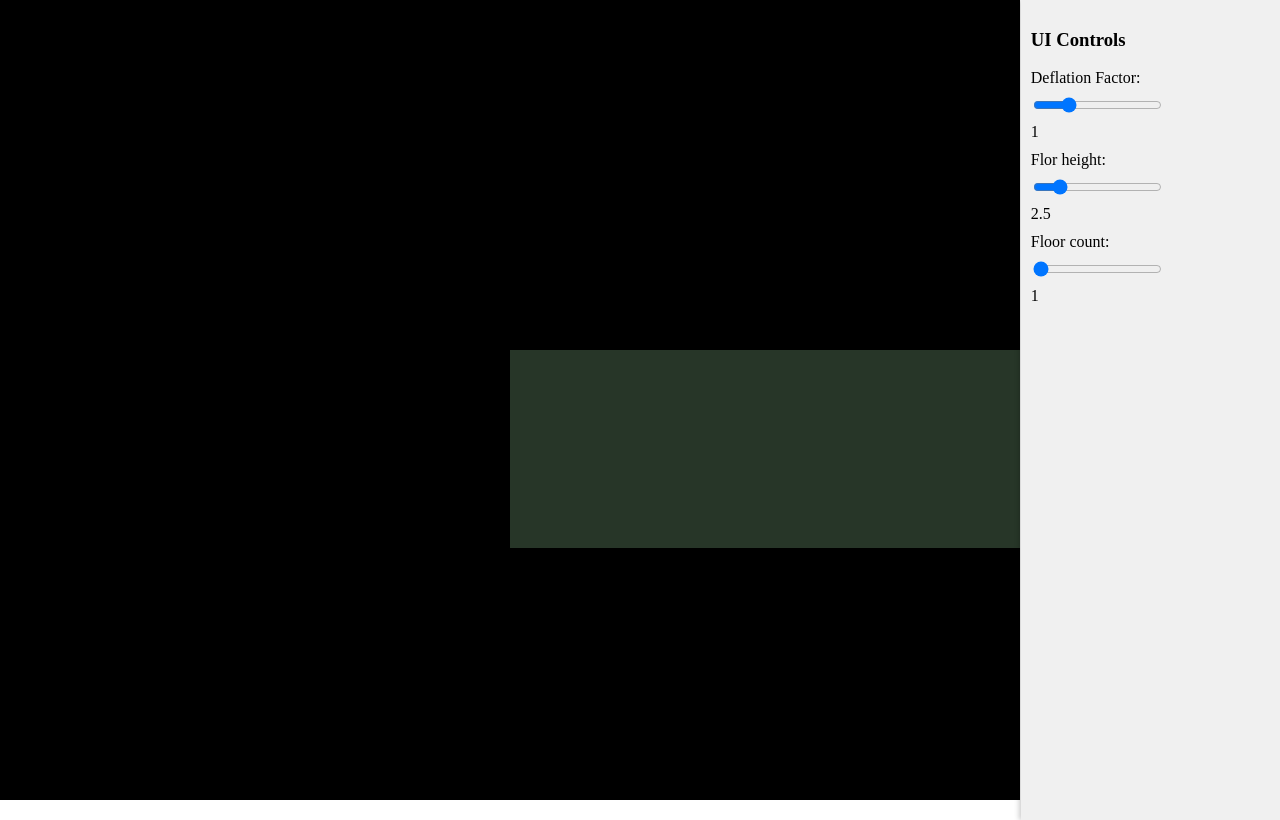
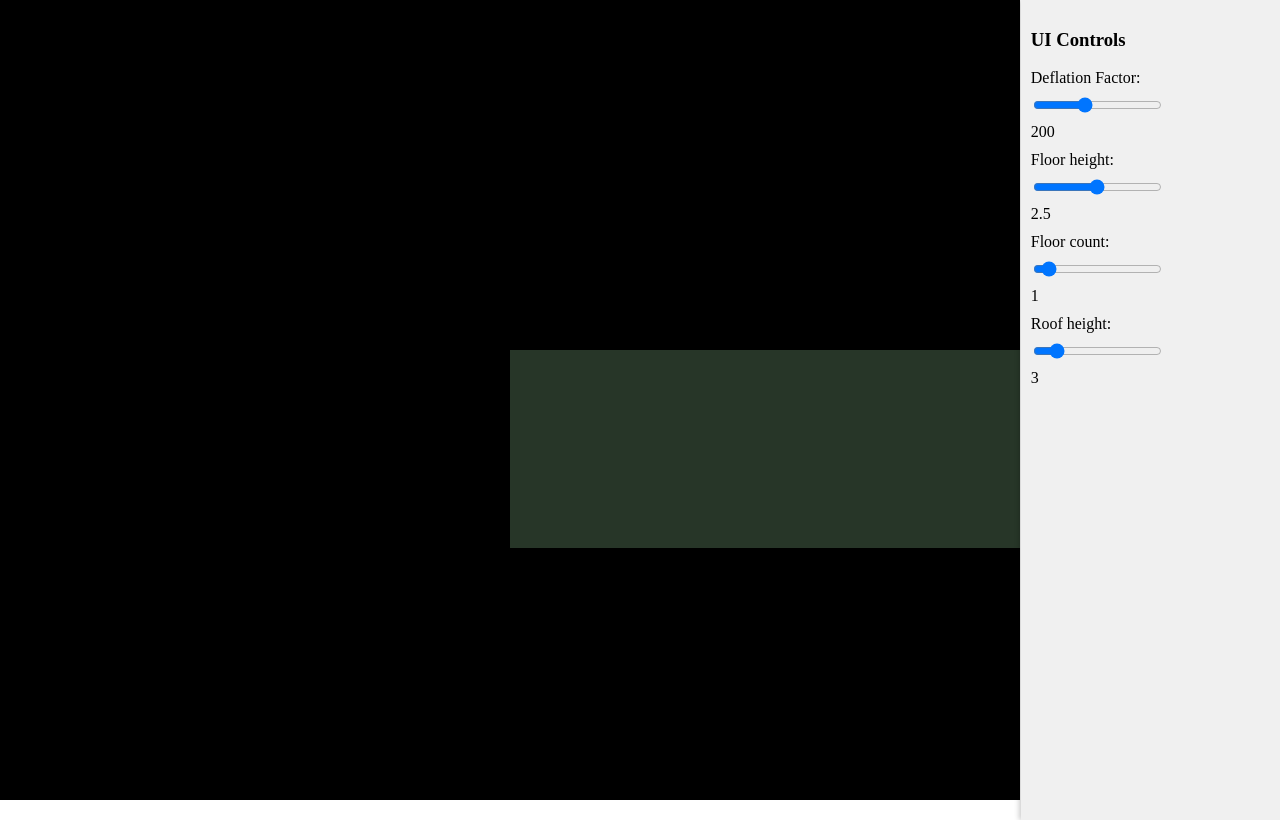
Before and after one commit to PennDraken/dyn-building-generator, a website built with Vite: page index.html in a window 1280 px wide. Built offline with nearby package versions, Linux system fonts and the light colour scheme; what straight-skeleton would draw is missing.

Commit message:
Added roof height slider

```diff
--- a/index.html
+++ b/index.html
@@ -46,19 +46,19 @@
 			<input
 				type="range"
 				id="deflationFactorSlider"
-				min="1"
-				max="200"
+				min="4"
+				max="500"
 				step="1"
-				value="50"
+				value="200"
 			/>
-			<span id="deflationFactorValue">1</span>
+			<span id="deflationFactorValue">200</span>
 
-			<label for="floorHeightSlider">Flor height:</label>
+			<label for="floorHeightSlider">Floor height:</label>
 			<input
 				type="range"
 				id="floorHeightSlider"
-				min="1"
-				max="10"
+				min="2"
+				max="3"
 				step="0.1"
 				value="2.5"
 			/>
@@ -69,11 +69,23 @@
 				type="range"
 				id="floorCountSlider"
 				min="1"
-				max="20"
+				max="15"
 				step="1"
-				value="1"
+				value="2"
 			/>
 			<span id="floorCountValue">1</span>
+
+			<label for="roofHeightSlider">Roof height:</label>
+			<input
+				type="range"
+				id="roofHeightSlider"
+				min="1"
+				max="15"
+				step="1"
+				value="3"
+			/>
+			<span id="roofHeightValue">3</span>
+
 		</div>
 		<script type="module" src="/main.js"></script>
 	</body>
--- a/main.js
+++ b/main.js
@@ -25,6 +25,7 @@ const rightContainer = document.getElementById('right');
 const leftScene = new THREE.Scene();
 const leftCamera = new THREE.OrthographicCamera(-10, 10, 10, -10, 0.1, 1000);
 leftCamera.position.z = 10;
+leftCamera.zoom = 0.5;
 
 const leftRenderer = new THREE.WebGLRenderer();
 leftRenderer.setSize(leftContainer.offsetWidth, leftContainer.offsetHeight);
@@ -63,19 +64,23 @@ const ambientLight = new THREE.AmbientLight(0x404040, 0.5); // Soft white light
 rightScene.add(ambientLight);
 
 // Get references to the slider and value display
-const deflationFactorSlider = document.getElementById("deflationFactorSlider");
+const deflationFactorSlider  = document.getElementById("deflationFactorSlider");
 const deflationFactorDisplay = document.getElementById("deflationFactorValue");
 
-const floorHeightSlider = document.getElementById("floorHeightSlider");
+const floorHeightSlider  = document.getElementById("floorHeightSlider");
 const floorHeightDisplay = document.getElementById("floorHeightValue");
 
-const floorCountSlider = document.getElementById("floorCountSlider");
+const floorCountSlider  = document.getElementById("floorCountSlider");
 const floorCountDisplay = document.getElementById("floorCountValue");
 
+const roofHeightSlider  = document.getElementById("roofHeightSlider");
+const roofHeightDisplay = document.getElementById("roofHeightValue");
+
 // Init building properties
-let floorCount = parseFloat(floorCountSlider.value);
-let floorHeight = parseFloat(floorHeightSlider.value);
+let floorCount      = parseFloat(floorCountSlider.value);
+let floorHeight     = parseFloat(floorHeightSlider.value);
 let deflationFactor = parseFloat(deflationFactorSlider.value);
+let roofHeight      = parseFloat(roofHeightSlider.value);
 
 // Add an event listener to the slider to update the value
 deflationFactorSlider.addEventListener("input", () => {
@@ -93,6 +98,12 @@ floorHeightSlider.addEventListener("input", () => {
 floorCountSlider.addEventListener("input", () => {
     floorCount = parseFloat(floorCountSlider.value);
     floorCountDisplay.textContent = floorCount.toFixed(2);
+    update3DProjection();
+});
+
+roofHeightSlider.addEventListener("input", () => {
+    roofHeight = parseFloat(roofHeightSlider.value);
+    roofHeightDisplay.textContent = roofHeight.toFixed(2);
     update3DProjection();
 });
 
@@ -315,7 +326,6 @@ function skeletonizeShape(shape, elevation, roofHeight) {
 
     const skeletonMesh = new THREE.Mesh(geometry, material);
 
-
     // lets scale the roof so its a fixed height
     // First we find the original height by finding min and max y of the vertices
     const yValues = vertices.filter((_, index) => index % 3 === 2);
@@ -323,7 +333,7 @@ function skeletonizeShape(shape, elevation, roofHeight) {
     const maxY = Math.max(...yValues);
     const currHeight = (maxY - minY);
     const roofScale = roofHeight/currHeight;
-    console.log(currHeight);
+    // console.log(currHeight);
 
     skeletonMesh.scale.z = roofScale;
     skeletonMesh.position.y = elevation;
@@ -407,7 +417,7 @@ function update3DProjection() {
 
         // Create roof
         const roofMesh = genRoofMesh(outerShape, extrudeAmount, roofColor);
-        previosRoofSkeleton = skeletonizeShape(outerShape, extrudeAmount + 0.01, 0.5);
+        previosRoofSkeleton = skeletonizeShape(outerShape, extrudeAmount + 0.01, roofHeight);
 
         // Step 6: Extrude settings for the outer shape
         const extrudeSettings = {
@@ -589,19 +599,11 @@ let horisontalAngle = 0; // Initial angle
 let verticalAngle   = 0.1;
 
 function animate() {
-    // Update the camera position to rotate around the origin
-    // angle += 0.001; // Adjust the speed of the rotation
-    // rightCamera.position.x = radius * Math.cos(angle);
-    // rightCamera.position.z = radius * Math.sin(angle);
-    // rightCamera.position.y = cameraHeight; // Keep the height fixed
-
     // Make the cameras look at the center (0, 0, 0)
-    // rightCamera.lookAt(0, 0, 0);
     rightCamera.position.x = cameraRadius * Math.cos(horisontalAngle) * Math.cos(verticalAngle);
     rightCamera.position.y = cameraRadius * Math.sin(verticalAngle);
     rightCamera.position.z = cameraRadius * Math.sin(horisontalAngle) * Math.cos(verticalAngle);
     rightCamera.lookAt(0, 0, 0);
-
 
     // Render the scenes
     leftRenderer.render(leftScene, leftCamera);
```
